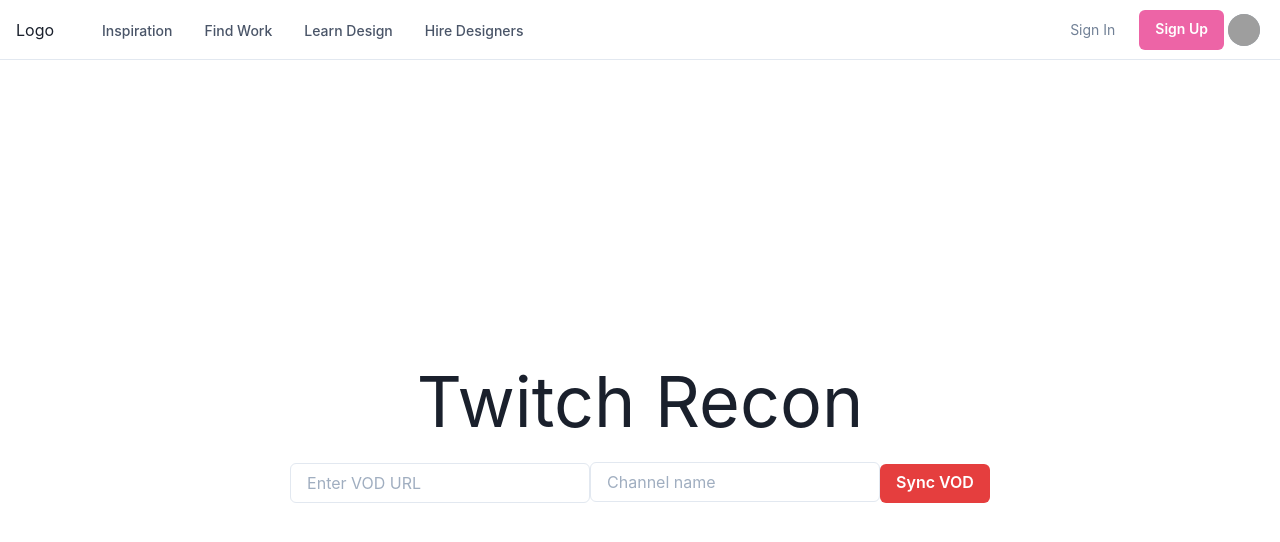
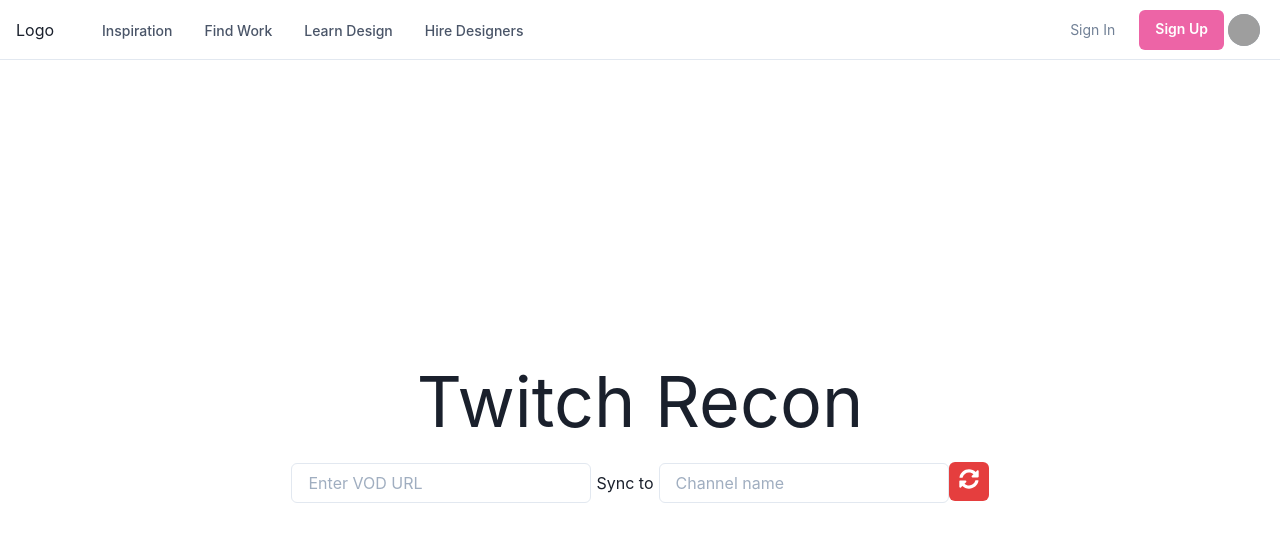
Before and after one commit to Gr33nLight/twitch_recon, a Next.js app: page / in a window 1280 px wide. Shown: the top 542 px of the page. Built offline with nearby package versions, Linux system fonts and the light colour scheme; grey boxes are pictures that could not be loaded.

Commit message:
style: react-icons sync btn

```diff
--- a/package.json
+++ b/package.json
@@ -15,6 +15,7 @@
     "framer-motion": "^3.10.3",
     "next": "10.0.8",
     "react": "17.0.1",
-    "react-dom": "17.0.1"
+    "react-dom": "17.0.1",
+    "react-icons": "^4.2.0"
   }
 }
--- a/pages/api/sync/[id].js
+++ b/pages/api/sync/[id].js
@@ -1,6 +1,5 @@
 import { syncVodTo } from '../../../lib';
 
-//TODO: DDOS protection
 const vodSync = (req, res) => {
   if (req.method === 'POST') {
     const { id } = req.query;
@@ -9,7 +8,6 @@
     return syncVodTo(id, timestamp, channel, (vodinfo) => {
       // console.log(vodinfo);
 
-      //TODO: better error messages (vod not found, incorrect url format...)
       if (vodinfo && vodinfo?.url) {
         res.status(200).json({ vodinfo });
       } else {
--- a/pages/index.js
+++ b/pages/index.js
@@ -1,7 +1,8 @@
 import Head from 'next/head';
 // import styles from '../styles/Home.module.css';
 import { useState } from 'react';
-import { Input, Button, Link, Box, Heading } from '@chakra-ui/react';
+import { Input, Link, Box, IconButton, Icon } from '@chakra-ui/react';
+import { FaSyncAlt } from 'react-icons/fa';
 
 export default function Home() {
   const [vodUrl, setVodUrl] = useState('');
@@ -66,7 +67,7 @@
             w={[300, 190, 300]}
             onChange={(e) => setVodUrl(e.target.value)}
           />
-
+          <Box px="5px">Sync to</Box>
           <Box
             fllex="1"
             lineHeight="0"
@@ -80,20 +81,19 @@
               w={[300, 180, 290]}
               onChange={(e) => setChannel(e.target.value)}
             />
-            <Button
+            <IconButton
+              colorScheme="blue"
+              aria-label="Sync"
               verticalAlign="baseline"
               height={39}
               margin="0px auto"
               mt={['10px', '0px']}
               colorScheme="red"
-              // display={{ base: 'block', sm: 'initial' }}
               display={['block', 'initial']}
               onClick={() => sendReq()}
-            >
-              Sync VOD
-            </Button>
+              icon={<Icon w="5" h="5" as={FaSyncAlt} />}
+            />
           </Box>
-
           {vodResult && (
             <Link href={vodResult} isExternal>
               Success! Here is your link to the VOD
```
Also changed, not shown: lib/index.js, 1 other file (tests, documents, lock files or other folders).
